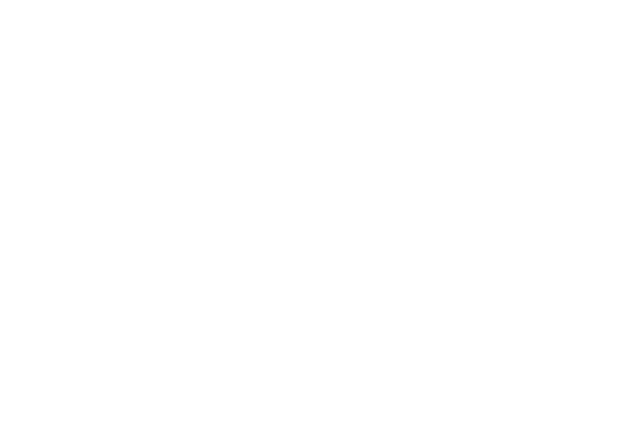
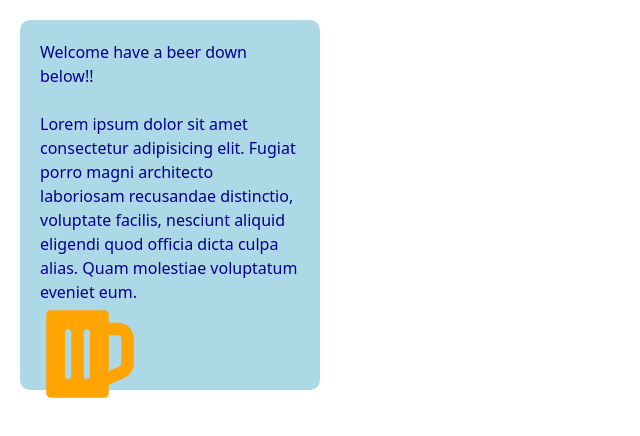
Before and after one commit to AtashiHatake/learning-react, a React (Vite) app: page / in a window 1280 px wide. Shown: the top 436 px of the page, without its empty margins (0-640 px from the left). Built offline with nearby package versions, Linux system fonts and the light colour scheme.

Commit message:
learning react styling and how to add icons. And I also tried event handling in react

```diff
--- a/package.json
+++ b/package.json
@@ -16,6 +16,7 @@
     "motion": "^12.12.2",
     "react": "^19.1.0",
     "react-dom": "^19.1.0",
+    "react-icons": "^5.5.0",
     "tailwindcss": "^4.1.7",
     "three": "^0.176.0"
   },
--- a/src/App.jsx
+++ b/src/App.jsx
@@ -11,10 +11,14 @@
 import ConditionalRendering from "./components/ConditionalRendering";
 import CondRenderWeather from "./components/CondRenderWeather";
 import CondRenderUserStatus from "./components/CondRenderUserStatus";
+{/* react icons below */}
+import { FaCartArrowDown } from "react-icons/fa";
+import StylingCard from "./components/StylingCard";
 
 
 const App = () => {
     return <div>
+        <StylingCard />
         {/*
         <Greetings />
         <ProductInfo />
@@ -51,4 +55,4 @@
 
 // JSX we need to use className not class like we use in HTML.
 // for lists we generally use loops or map
-// stopped at 1:15:19
+// stopped at 1:59:38
--- /dev/null
+++ b/src/components/StylingCard.jsx
@@ -0,0 +1,26 @@
+import { FaBeer } from "react-icons/fa";
+const StylingCard = () => {
+
+  const copyHandler = ()=> {
+    console.log("stop stealing my content");
+    alert("Stop stealing my content!!");
+  }
+
+  const mouseMove = ()=>{
+    console.log("You are hovering over the beer!");
+    alert("You found the beer!");
+
+  }
+
+
+  return <div style={{ backgroundColor: "lightblue", padding: "20px", borderRadius: "10px", color: "darkblue", margin: "20px", height: "370px", width: "300px" }} >
+        <h1>Welcome have a beer down below!!</h1> <br />
+
+        <p onCopy={copyHandler}>
+            Lorem ipsum dolor sit amet consectetur adipisicing elit. Fugiat porro magni architecto laboriosam recusandae distinctio, voluptate facilis, nesciunt aliquid eligendi quod officia dicta culpa alias. Quam molestiae voluptatum eveniet eum.
+        </p>
+        <h2><FaBeer onMouseMove={mouseMove} style={{ fontSize: "100px", color: "#FFA400", }}/> </h2>
+  </div>
+}
+
+export default StylingCard;
```
Also changed, not shown: 1 other file (tests, documents, lock files or other folders).
